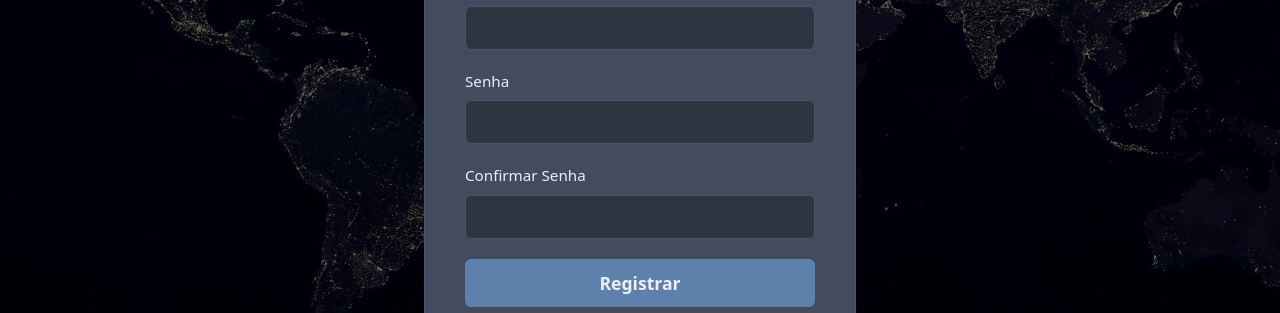
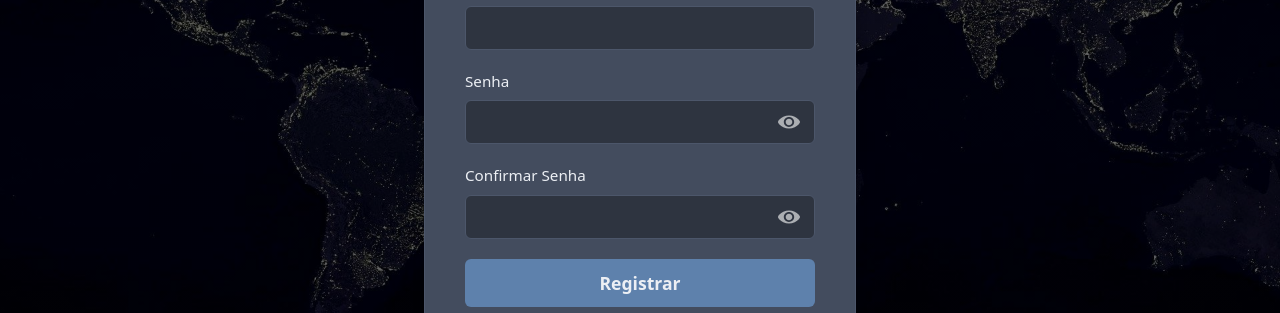
Before and after one commit to pedro-ft/planejador-rotas, a React (Vite) app in the folder frontend/: page /registrar in a window 1280 px wide. Shown: the part 285-598 px from the top of the page. Built offline with nearby package versions, Linux system fonts and the light colour scheme.

Commit message:
feat: botão visualizar senha no login e registrp

```diff
--- /dev/null
+++ b/frontend/src/components/InputSenha.jsx
@@ -0,0 +1,43 @@
+import React, { useState, useId } from 'react'
+import styles from './InputSenha.module.css'
+import olhoAbertoIcon from '../assets/olho-aberto.svg'
+import olhoFechadoIcon from '../assets/olho-fechado.svg'
+
+function InputSenha({ label, value, onChange }) {
+    const [isPasswordVisible, setIsPasswordVisible] = useState(false);
+    const inputId = useId();
+
+    const togglePasswordVisibility = () => {
+        setIsPasswordVisible(prevState => !prevState);
+    }
+
+    return (
+        <div className={styles.passwordInputContainer}>
+            <label htmlFor={inputId} className={styles.label}>{label}</label>
+            <div className={styles.inputWrapper}>
+                <input
+                    type={isPasswordVisible ? "text" : "password"}
+                    id={inputId}
+                    value={value}
+                    onChange={onChange}
+                    className={styles.inputField}
+                    required
+                />
+                <button
+                    type="button"
+                    className={styles.toggleButton}
+                    onClick={togglePasswordVisibility}
+                    title={isPasswordVisible ? "Ocultar senha" : "Mostrar senha"}
+                >
+                    <img
+                        src={isPasswordVisible ? olhoFechadoIcon : olhoAbertoIcon}
+                        alt={isPasswordVisible ? "Ícone de olho fechado" : "Ícone de olho aberto"}
+                        className={styles.toggleIcon}
+                    />
+                </button>
+            </div>
+        </div>
+    );
+}
+
+export default InputSenha;
--- /dev/null
+++ b/frontend/src/components/InputSenha.module.css
@@ -0,0 +1,47 @@
+.label {
+    display: block;
+    margin-bottom: 8px;
+    color: #eceff4;
+    font-size: 0.95em;
+    font-weight: 500;
+}
+
+.inputWrapper {
+    position: relative;
+    display: flex;
+    align-items: center;
+}
+
+.inputField {
+    width: 100%;
+    padding: 12px 15px;
+    border: 1px solid #4c566a;
+    background-color: #2e3440;
+    color: #eceff4;
+    border-radius: 6px;
+    box-sizing: border-box;
+    font-size: 1em;
+}
+
+.toggleButton {
+    position: absolute;
+    right: 10px;
+    height: 100%;
+    background: none;
+    border: none;
+    cursor: pointer;
+    display: flex;
+    align-items: center;
+    justify-content: center;
+    padding: 0 5px;
+}
+
+.toggleIcon {
+    width: 22px;
+    height: 22px;
+    opacity: 0.6;
+    transition: opacity 0.2s ease;
+}
+.toggleButton:hover .toggleIcon {
+    opacity: 1;
+}
--- a/frontend/src/pages/Login.jsx
+++ b/frontend/src/pages/Login.jsx
@@ -1,6 +1,7 @@
 import React, { useState } from 'react';
 import { useNavigate, Link } from 'react-router-dom';
 import { useAuth } from '../context/AuthContext';
+import InputSenha from '../components/InputSenha';
 import styles from './LoginRegister.module.css';
 
 function Login() {
@@ -35,11 +36,10 @@ function Login() {
                     />
                 </div>
                 <div className={styles.formGroup}>
-                    <label htmlFor="password" className={styles.label}>Senha</label>
-                    <input
-                        type="password" id="password" value={password}
-                        onChange={(e) => setPassword(e.target.value)} required
-                        className={styles.inputField}
+                    <InputSenha
+                        label="Senha"
+                        value={password}
+                        onChange={(e) => setPassword(e.target.value)}
                     />
                 </div>
 
--- a/frontend/src/pages/Register.jsx
+++ b/frontend/src/pages/Register.jsx
@@ -2,6 +2,7 @@ import React, { useState} from 'react';
 import { useNavigate, Link } from 'react-router-dom';
 import { useAuth } from '../context/AuthContext';
 import styles from './LoginRegister.module.css';
+import InputSenha from '../components/InputSenha';
 
 function Register() {
     const [username, setUsername] = useState('');
@@ -40,19 +41,17 @@ function Register() {
                     />
                 </div>
                 <div className={styles.formGroup}>
-                    <label htmlFor="password" className={styles.label}>Senha</label>
-                    <input
-                        type="password" id="password" value={password}
-                        onChange={(e) => setPassword(e.target.value)} required
-                        className={styles.inputField}
+                    <InputSenha
+                        label="Senha"
+                        value={password}
+                        onChange={(e) => setPassword(e.target.value)}
                     />
                 </div>
                 <div className={styles.formGroup}>
-                    <label htmlFor="confirmPassword" className={styles.label}>Confirmar Senha</label>
-                    <input
-                        type="password" id="confirmPassword" value={confirmPassword}
-                        onChange={(e) => setConfirmPassword(e.target.value)} required
-                        className={styles.inputField}
+                    <InputSenha
+                        label="Confirmar Senha"
+                        value={confirmPassword}
+                        onChange={(e) => setConfirmPassword(e.target.value)}
                     />
                 </div>
 
```
Also changed, not shown: frontend/src/assets/olho-aberto.svg (added), frontend/src/assets/olho-fechado.svg (added).
